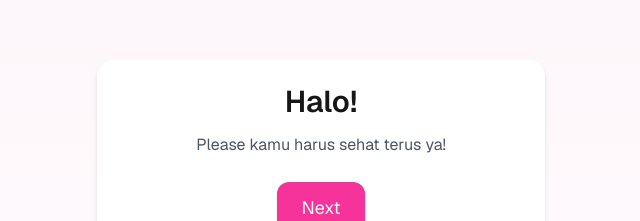
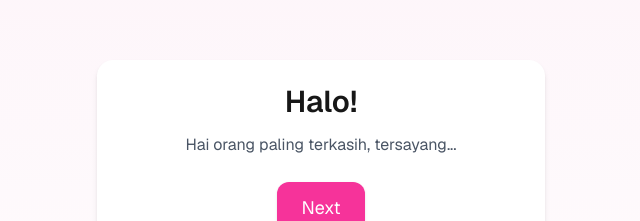
Before and after one commit to nonaana111192-max/Birthday, a Next.js app: page / in a window 1280 px wide. Shown: the part 241-462 px from the top of the page, without its empty margins (319-959 px from the left). Built offline with nearby package versions, Linux system fonts and the light colour scheme.

Commit message:
Update StageOne.js

```diff
--- a/app/components/StageOne.js
+++ b/app/components/StageOne.js
@@ -11,7 +11,7 @@ export default function StageOne({ next }) {
     >
       <h1 className="text-3xl font-semibold mb-3">Halo!</h1>
       <p className="text-gray-600 leading-relaxed">
-       Please kamu harus sehat terus ya!
+       Hai orang paling terkasih, tersayang...
       </p>
 
       <button
```
